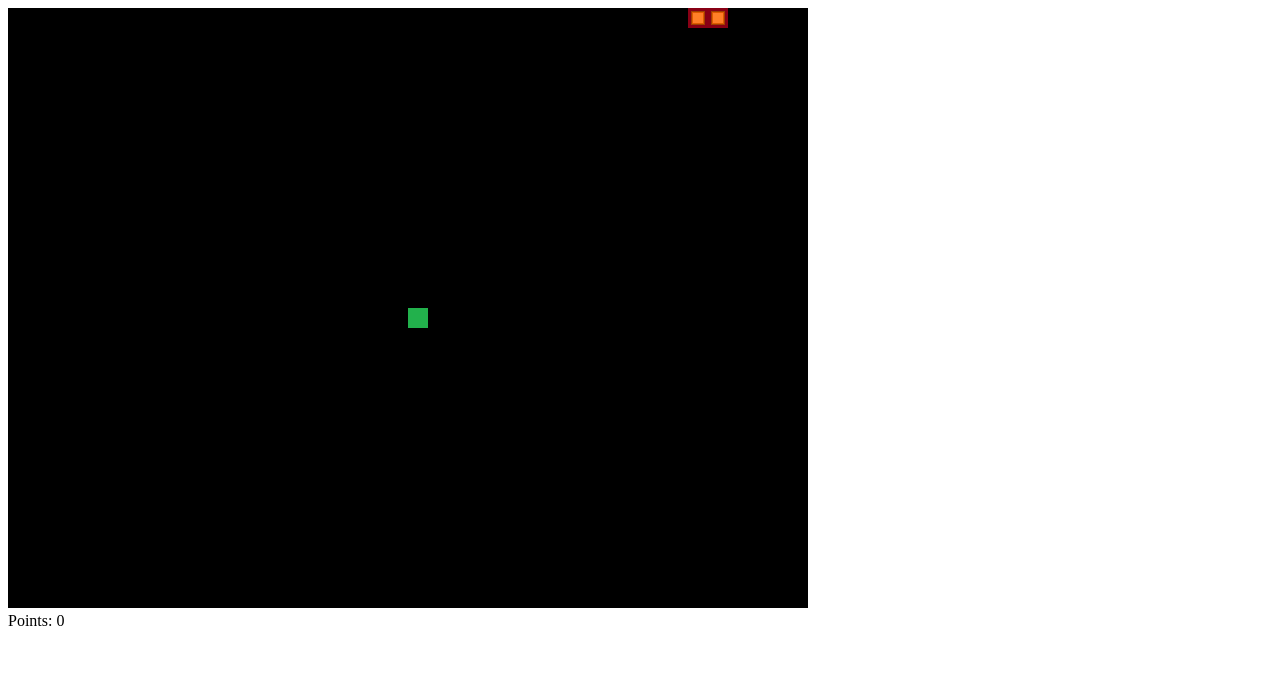
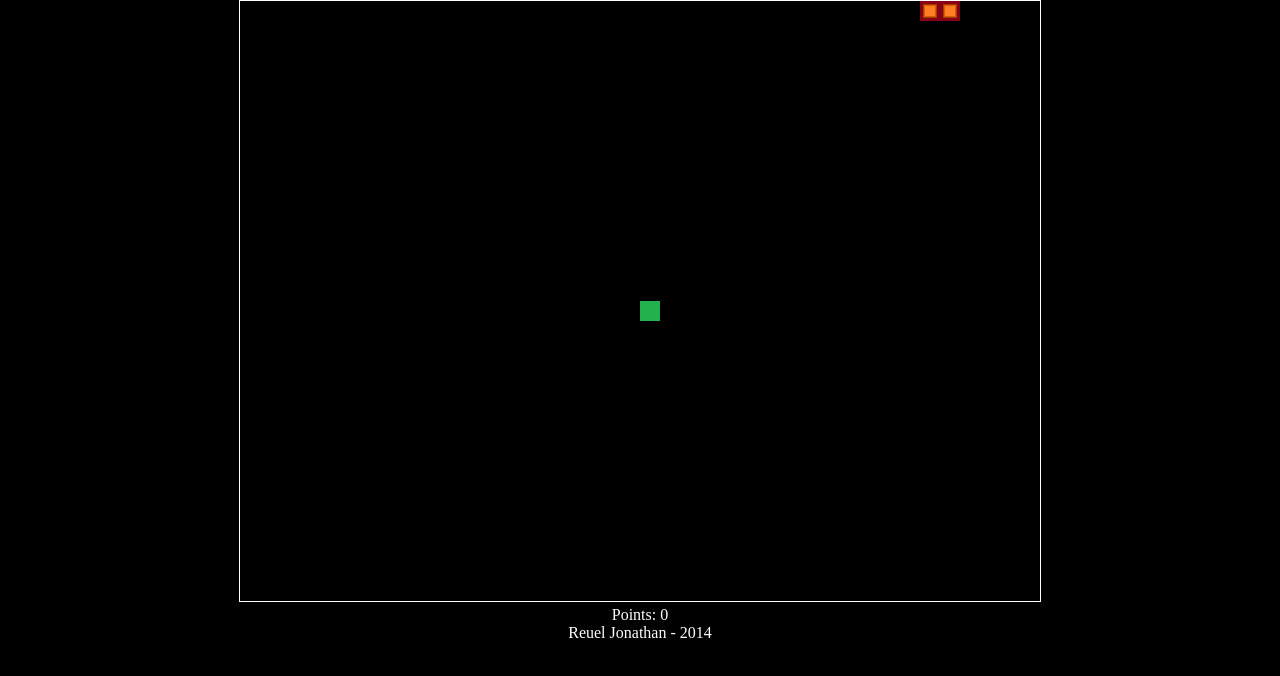
Before and after one commit to reueljonathan/reueljonathan.github.io, a plain HTML site: page index.html in a window 1280 px wide. Drawn offline with Linux system fonts and the light colour scheme.

Commit message:
Commit 2

```diff
--- /dev/null
+++ b/css/style.css
@@ -0,0 +1,16 @@
+*{
+	margin: 0px;
+}
+
+html, body{
+	background: #000000;
+	color: white;
+}
+
+.content{
+	text-align: center;
+}
+
+canvas{
+	border: 1px solid #ffffff;
+}
--- a/index.html
+++ b/index.html
@@ -2,12 +2,17 @@
 <html>
 <head>
 	<title>Snake game</title>
+	<link rel="stylesheet" type="text/css" href="css/style.css">
 </head>
 <body>
-	<canvas id="game" width="800" height="600"></canvas>
-	<div>
-		Points: <label id="points">0</label>
+	<div class="content">
+		<canvas id="game" width="800" height="600"></canvas>
+		<div>
+			Points: <label id="points">0</label>
+		</div>
+		<div>Reuel Jonathan - 2014</div>
 	</div>
+
 </body>
 
 
```
